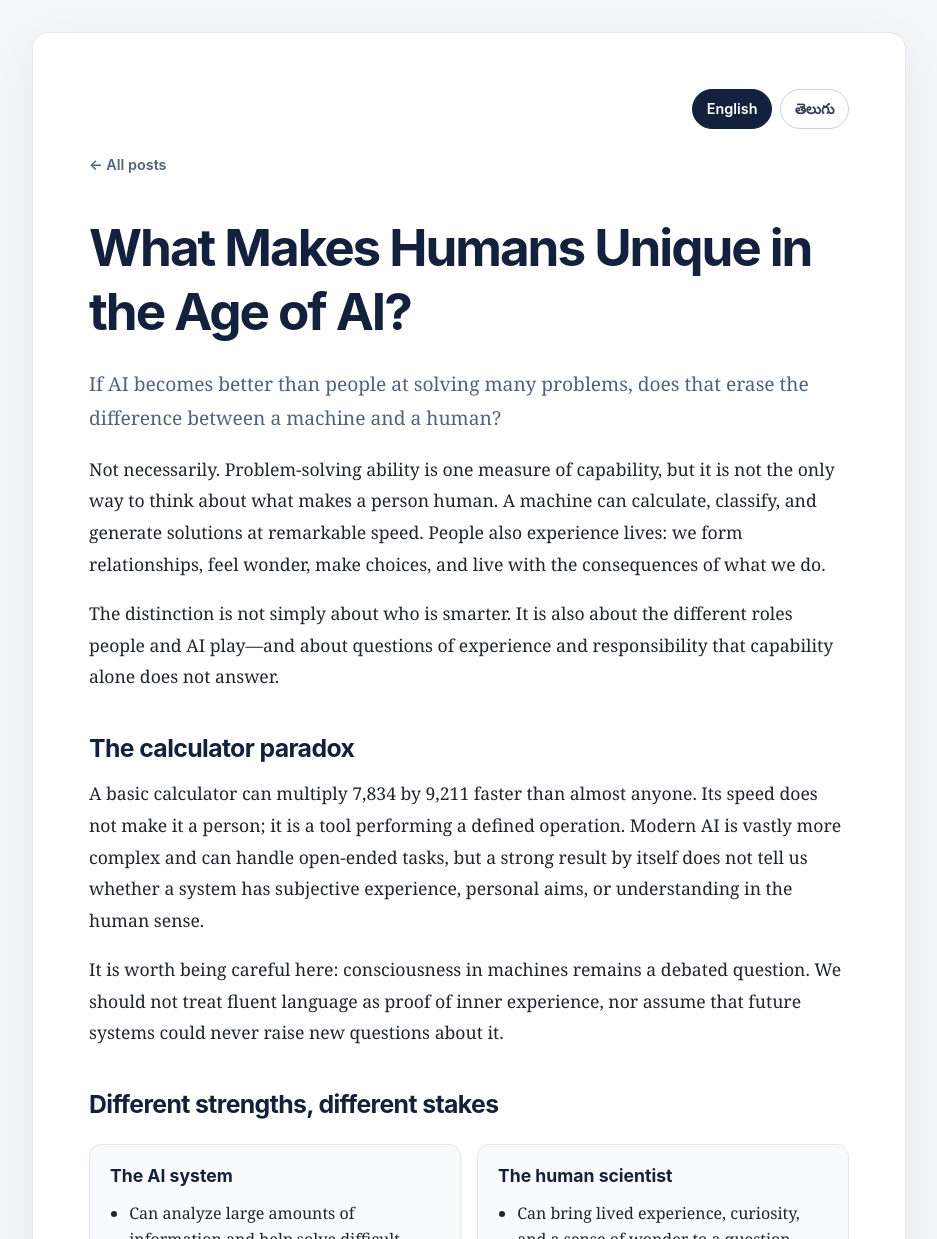
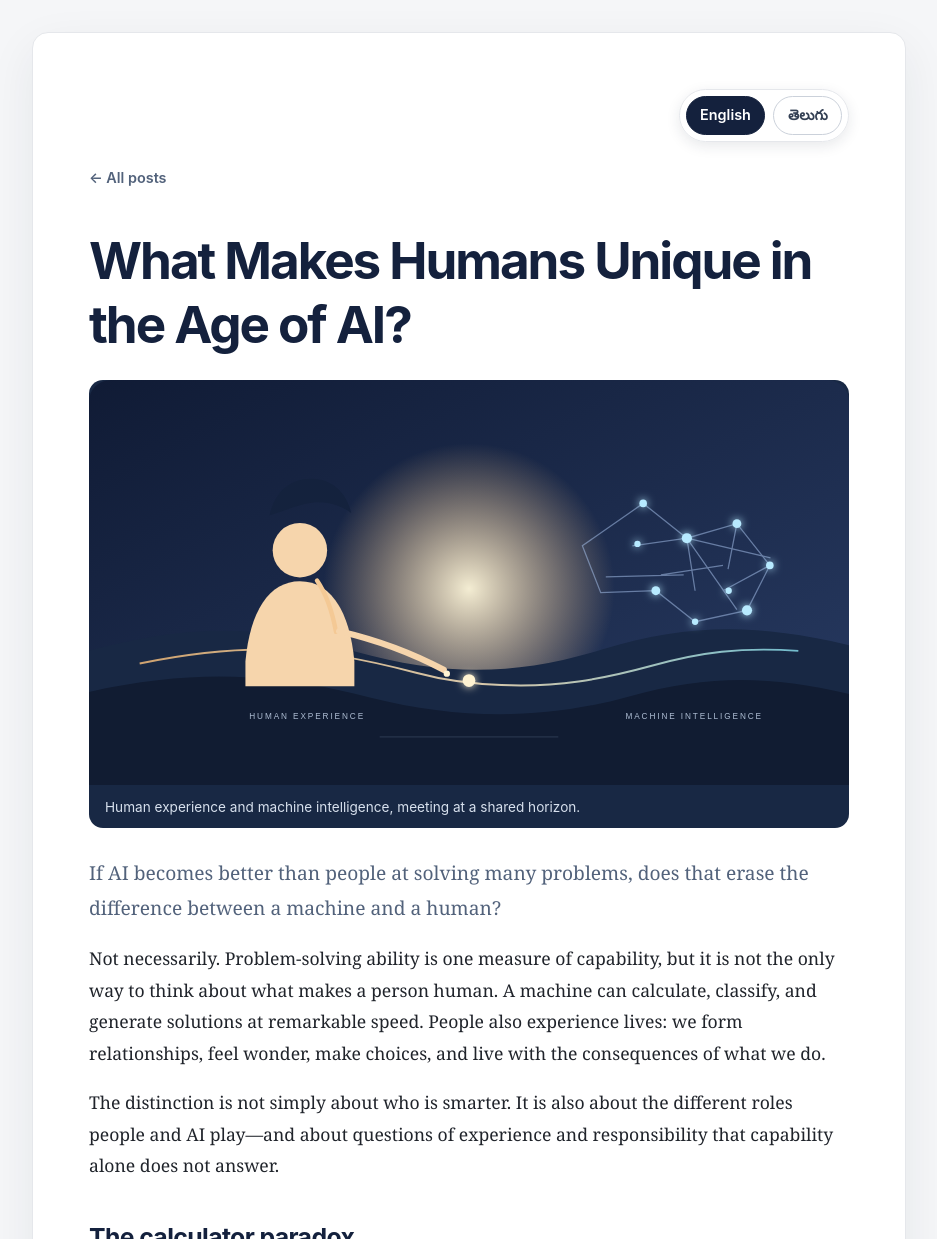
Before and after one commit to sarath3192/Blog_posts, a plain HTML site: page what-makes-humans-unique-in-the-age-of-ai.html in a window 1280 px wide. Shown: the top 1239 px of the page, without its empty margins (171-1108 px from the left). Drawn offline with Linux system fonts and the light colour scheme.

Commit message:
added language button and image to the blog post

```diff
--- a/what-makes-humans-unique-in-the-age-of-ai.html
+++ b/what-makes-humans-unique-in-the-age-of-ai.html
@@ -32,10 +32,19 @@
     }
     .back-link:hover { color: #14213d; text-decoration: underline; }
     .language-picker {
+      position: sticky;
+      top: 0.75rem;
+      z-index: 5;
       display: flex;
       justify-content: flex-end;
       gap: 0.5rem;
-      margin: 0 0 1.5rem;
+      width: fit-content;
+      margin: 0 0 1.5rem auto;
+      padding: 0.35rem;
+      border: 1px solid #e5e7eb;
+      border-radius: 999px;
+      background: rgb(255 255 255 / 96%);
+      box-shadow: 0 4px 14px rgb(28 39 54 / 10%);
     }
     .language-picker button {
       padding: 0.55rem 0.85rem;
@@ -62,6 +71,22 @@
     h1 { margin: 0 0 1.5rem; font-size: clamp(2rem, 6vw, 3.2rem); letter-spacing: -0.04em; }
     h2 { margin: 2.5rem 0 0.9rem; font-size: 1.55rem; letter-spacing: -0.025em; }
     h3 { margin: 0; font-size: 1.1rem; }
+    .article-illustration {
+      margin: 1.25rem 0 1.75rem;
+      overflow: hidden;
+      border-radius: 14px;
+      background: #182844;
+    }
+    .article-illustration img {
+      display: block;
+      width: 100%;
+      height: auto;
+    }
+    .article-illustration figcaption {
+      padding: 0.7rem 1rem;
+      color: #d7e0ed;
+      font: 0.85rem/1.5 Inter, ui-sans-serif, system-ui, sans-serif;
+    }
     p, li { font-size: 1.1rem; line-height: 1.8; }
     p { margin: 0 0 1.1rem; }
     .lead { color: #52627b; font-size: 1.2rem; }
@@ -114,6 +139,10 @@
     <article>
       <header>
         <h1>What Makes Humans Unique in the Age of AI?</h1>
+        <figure class="article-illustration">
+          <img src="humanity-and-ai.svg" alt="A human figure and a network of AI nodes face one another across a shared glowing horizon." width="1200" height="640">
+          <figcaption>Human experience and machine intelligence, meeting at a shared horizon.</figcaption>
+        </figure>
         <p class="lead">If AI becomes better than people at solving many problems, does that erase the difference between a machine and a human?</p>
       </header>
 
@@ -164,6 +193,10 @@
       <article>
         <header>
           <h1>కృత్రిమ మేధస్సు యుగంలో మనుషులను ప్రత్యేకంగా నిలబెట్టేది ఏమిటి?</h1>
+          <figure class="article-illustration">
+            <img src="humanity-and-ai.svg" alt="ఒక మానవ రూపం మరియు AI నోడ్‌ల నెట్‌వర్క్ ఒకే ప్రకాశవంతమైన క్షితిజం వద్ద ఎదురెదురుగా ఉన్నాయి." width="1200" height="640">
+            <figcaption>మానవ అనుభవం, యంత్ర మేధస్సు ఒకే క్షితిజం వద్ద కలుస్తున్నాయి.</figcaption>
+          </figure>
           <p class="lead">అనేక సమస్యలను పరిష్కరించడంలో AI మనుషులకంటే మెరుగైతే, యంత్రానికి మరియు మనిషికి మధ్య తేడా చెరిగిపోతుందా?</p>
         </header>
 
```
Also changed, not shown: humanity-and-ai.svg (added).
